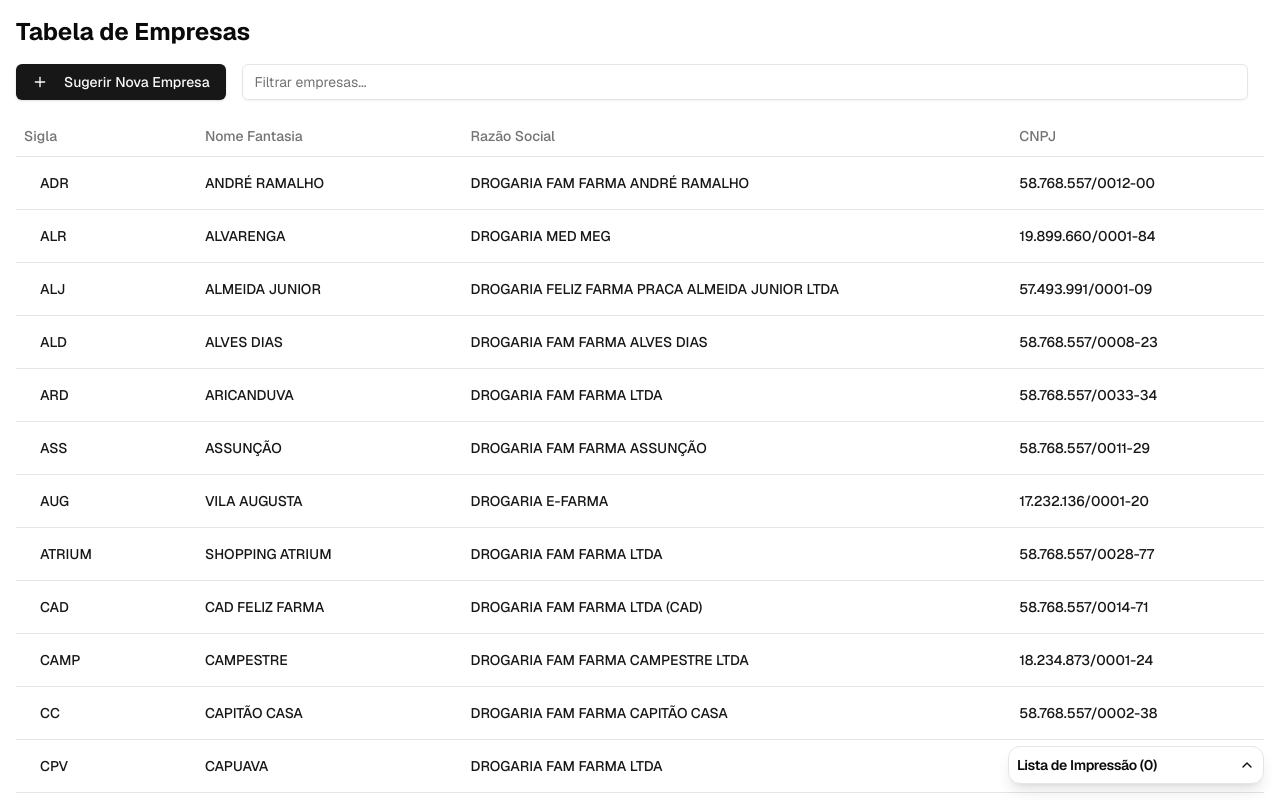
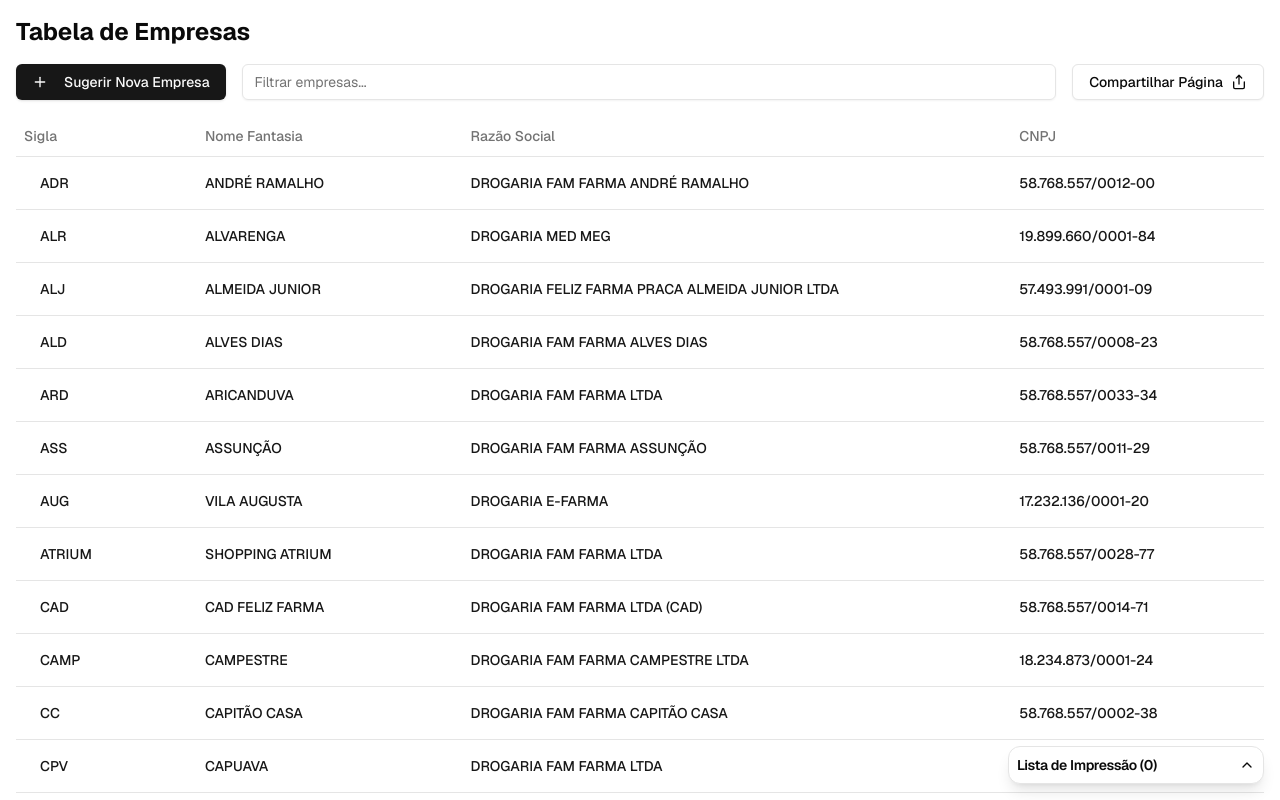
Before and after one commit to felizfarmarop/identificacao-de-lojas, a Next.js app: page / in a window 1280 px wide. Shown: the top 800 px of the page. Built offline with nearby package versions, Linux system fonts and the light colour scheme.

Commit message:
feat: adicionar botão para compartilhar página

```diff
--- a/components/EmpresaTable.tsx
+++ b/components/EmpresaTable.tsx
@@ -9,6 +9,7 @@ import FloatingPrintList from './FloatingPrintList'
 import { FutureFeaturesModal } from './FutureFeaturesModal'
 import { Empresa, stores } from '../data/stores'
 import { TooltipProvider, Tooltip, TooltipTrigger, TooltipContent } from '@/components/ui/tooltip'
+import ShareButton from './ShareButton'
 
 export default function EmpresaTable() {
   const [filter, setFilter] = useState('')
@@ -59,6 +60,7 @@ export default function EmpresaTable() {
           onChange={(e) => setFilter(e.target.value)}
           className="ml-4 mr-4 w-full"
         />
+        <ShareButton />
       </div>
       <Table>
         <TableHeader>
--- /dev/null
+++ b/components/ShareButton.tsx
@@ -0,0 +1,25 @@
+
+import { Button } from '@/components/ui/button'
+import { Share } from 'lucide-react';
+
+export default function ShareButton() {
+
+    const shareData = {
+        title: "Tabela de Lojas Feliz Farma",
+        text: "Tabela de Lpjas da Feliz Farma",
+        url: "https://lojas-felizfarma.vercel.app"
+    }
+
+    async function handleShare() {
+        try {
+            await navigator.share(shareData);
+       } catch (err) {
+            alert('Falha ao tentar compartilhar.');
+            console.log(err)
+       }
+    }
+
+    return <Button onClick={() => handleShare()} variant={'outline'}>
+        Compartilhar Página <Share />
+    </Button>
+}
```
